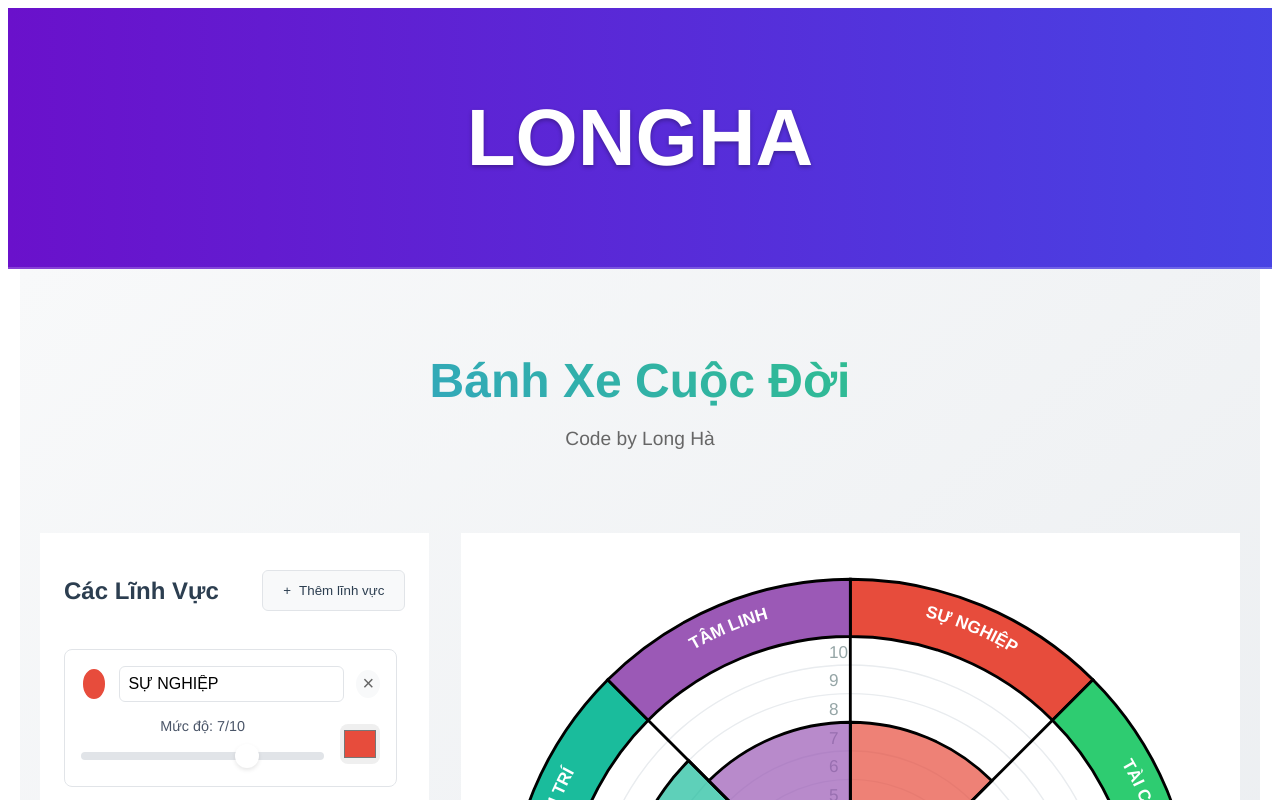
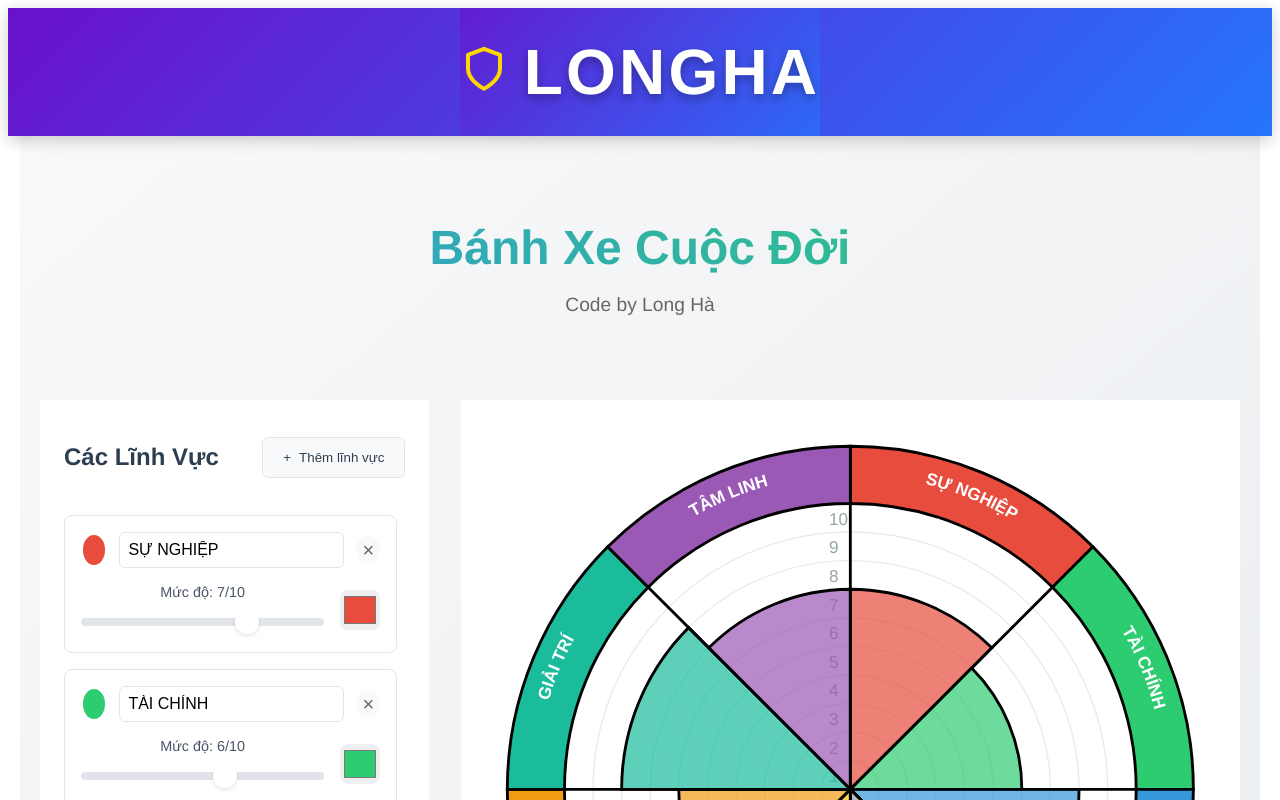
Before and after one commit to longhangoc/vue, a Vue app: page / in a window 1280 px wide. Shown: the top 800 px of the page. Built offline with nearby package versions, Linux system fonts and the light colour scheme.

Commit message:
Update Header.vue

```diff
--- a/src/components/Header.vue
+++ b/src/components/Header.vue
@@ -1,6 +1,18 @@
 <template>
   <header class="header">
-    <h1>LONGHA</h1>
+    <div class="header-content">
+      <div class="header-gradient"></div>
+      <div class="header-title-wrapper">
+        <h1 class="header-title">
+          <span class="logo-icon">
+            <svg xmlns="http://www.w3.org/2000/svg" viewBox="0 0 24 24" fill="none" stroke="currentColor" stroke-width="2" stroke-linecap="round" stroke-linejoin="round">
+              <path d="M12 22s8-4 8-10V5l-8-3-8 3v7c0 6 8 10 8 10z"></path>
+            </svg>
+          </span>
+          LONGHA
+        </h1>
+      </div>
+    </div>
   </header>
 </template>
 
@@ -12,31 +24,82 @@ export default {
 
 <style scoped>
 .header {
+  position: relative;
+  background: linear-gradient(135deg, #6a11cb 0%, #2575fc 100%);
+  color: white;
   display: flex;
   justify-content: center;
   align-items: center;
-  /* Animated gradient background */
-  background: linear-gradient(90deg, #6a11cb, #2575fc);
-  background-size: 200% 200%;
-  animation: gradientAnimation 5s ease infinite;
-  padding: 30px 20px;
-  color: #fff;
-  font-size: 2.5rem;
-  font-weight: 700;
-  text-shadow: 0 2px 4px rgba(0, 0, 0, 0.3);
-  border-bottom: 2px solid rgba(255, 255, 255, 0.2);
+  padding: 4rem 2rem;
+  overflow: hidden;
+  box-shadow: 0 4px 15px rgba(0,0,0,0.2);
 }
 
-/* Animation keyframes cho background */
-@keyframes gradientAnimation {
-  0% {
-    background-position: 0% 50%;
+.header-content {
+  position: relative;
+  z-index: 10;
+  text-align: center;
+}
+
+.header-gradient {
+  position: absolute;
+  top: 0;
+  left: 0;
+  right: 0;
+  bottom: 0;
+  background: linear-gradient(135deg, #6a11cb 0%, #2575fc 100%);
+  animation: gradient-flow 5s ease infinite;
+  opacity: 0.7;
+}
+
+.header-title-wrapper {
+  position: relative;
+  z-index: 20;
+}
+
+.header-title {
+  font-size: 4rem;
+  font-weight: 800;
+  display: flex;
+  align-items: center;
+  justify-content: center;
+  gap: 1rem;
+  text-transform: uppercase;
+  letter-spacing: 0.05em;
+  text-shadow: 0 4px 10px rgba(0,0,0,0.3);
+}
+
+.logo-icon {
+  width: 3rem;
+  height: 3rem;
+  display: inline-flex;
+  align-items: center;
+  justify-content: center;
+  stroke: currentColor;
+  color: #ffd700;
+  transform: translateY(-0.2rem);
+}
+
+.logo-icon svg {
+  width: 100%;
+  height: 100%;
+}
+
+@keyframes gradient-flow {
+  0% { background-position: 0% 50%; }
+  50% { background-position: 100% 50%; }
+  100% { background-position: 0% 50%; }
+}
+
+@media (max-width: 768px) {
+  .header-title {
+    font-size: 2.5rem;
+    gap: 0.5rem;
   }
-  50% {
-    background-position: 100% 50%;
-  }
-  100% {
-    background-position: 0% 50%;
+
+  .logo-icon {
+    width: 2rem;
+    height: 2rem;
   }
 }
 </style>
```
